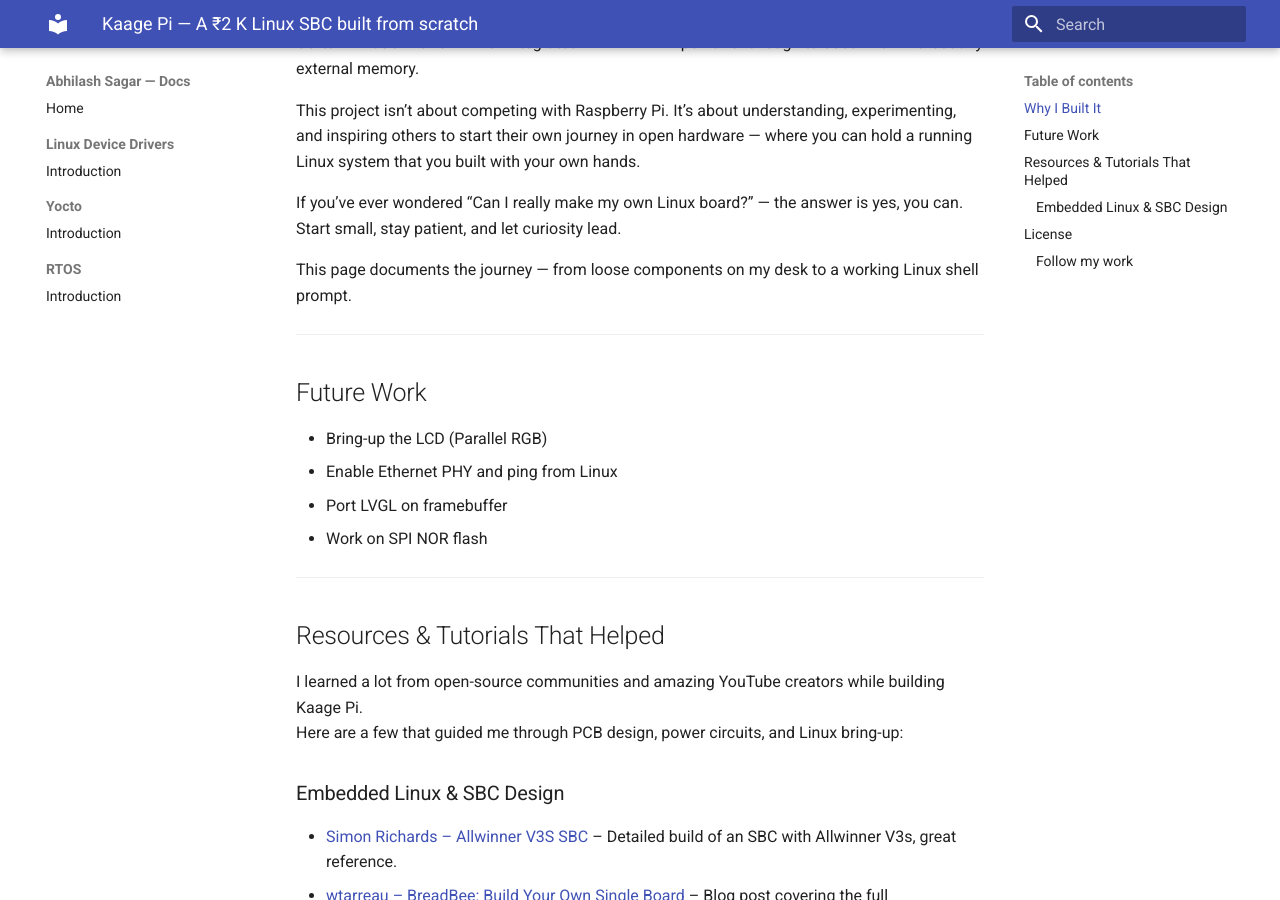
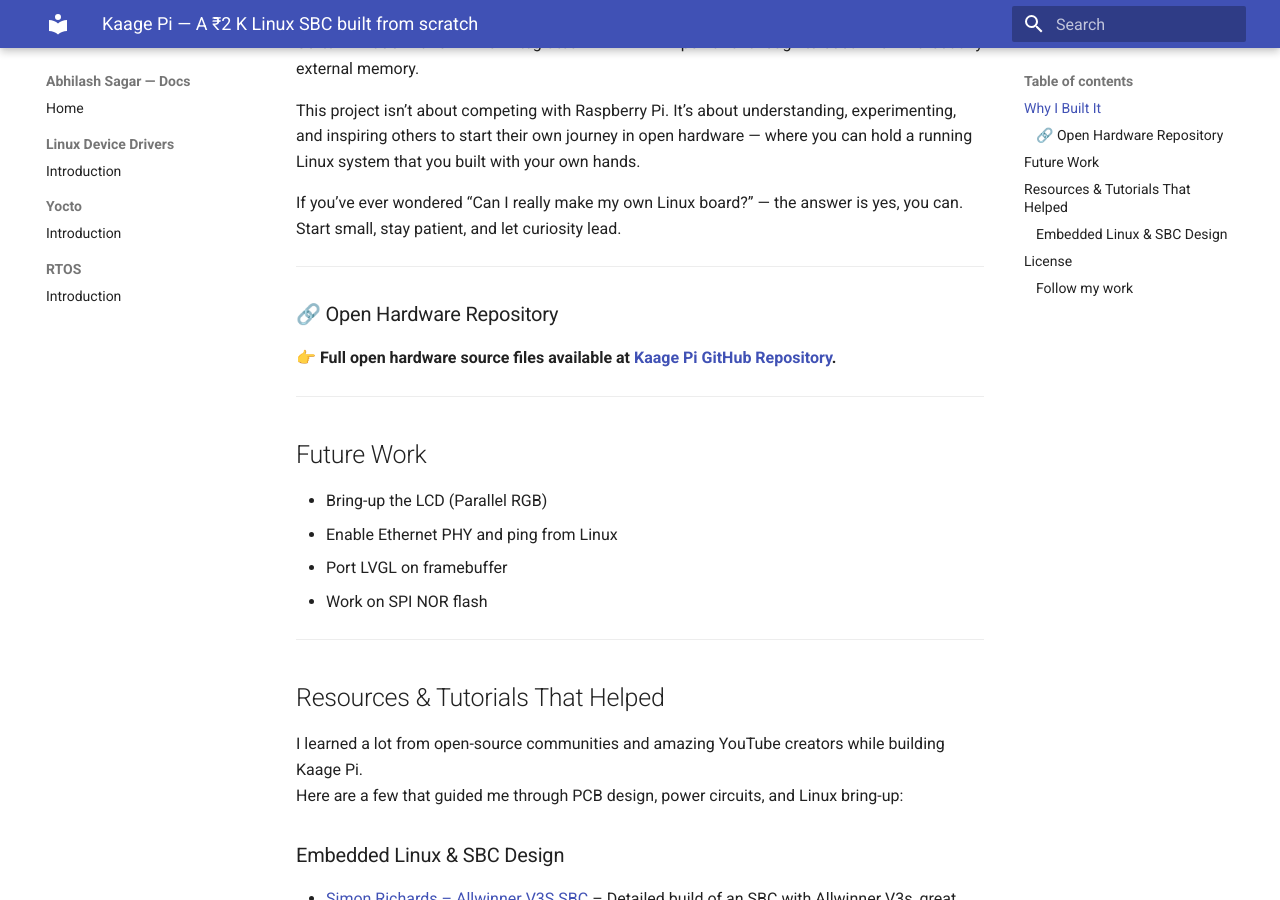
Before and after one commit to abhilashsagar/abhilashsagar.github.io, an MkDocs documentation site: the page built from docs/kaagepi/index.md, in a window 1280 px wide and 900 px high, scrolled down 1018 px. Built offline with MkDocs 1.6.1 and Material for MkDocs 9.7.7, drawn with Linux system fonts in a browser that asks for light colours.

Commit message:
Update index.md

```diff
--- a/docs/kaagepi/index.md
+++ b/docs/kaagepi/index.md
@@ -21,8 +21,10 @@ If you’ve ever wondered “Can I really make my own Linux board?” —
 the answer is yes, you can.
 Start small, stay patient, and let curiosity lead.
 
+---
 
-This page documents the journey — from loose components on my desk to a working Linux shell prompt.
+### 🔗 Open Hardware Repository
+👉 **Full open hardware source files available at [Kaage Pi GitHub Repository](https://github.com/abhilashsagar/Kaage-Pi).**
 
 ---
 
```
